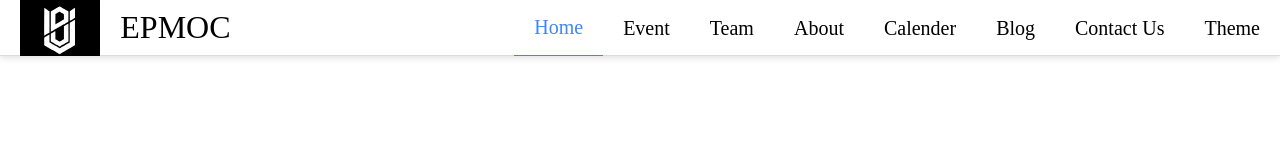
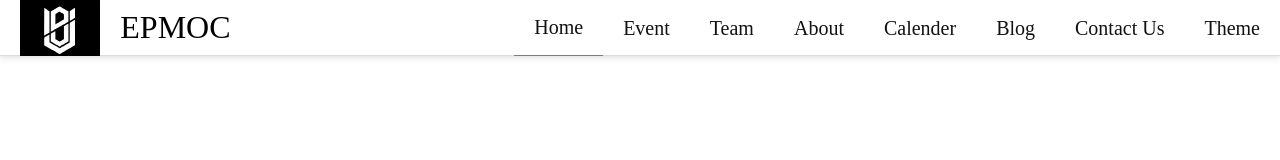
Before and after one commit to akshat-khosya/epmoc, a React (Create React App) app: page / in a window 1280 px wide. Shown: the top 160 px of the page. Built offline with nearby package versions, Linux system fonts and the light colour scheme; a web font is replaced by a local one.

Commit message:
Addded navline for routes

```diff
--- a/src/App.js
+++ b/src/App.js
@@ -1,15 +1,27 @@
-import { BrowserRouter as Router, Route, Routes } from 'react-router-dom';
+import { BrowserRouter as Router, Route, Routes } from "react-router-dom";
 import axios from "axios";
-import Home from './pages/home/Home';
+import Home from "./pages/home/Home";
 function App() {
   const axiosInstance = axios.create({
-		baseURL: "http://localhost:4000/",
-	});
+    baseURL: "http://localhost:4000/",
+  });
   return (
-
     <Router>
       <Routes>
-        <Route path="/" element={<Home axiosInstance={axiosInstance} />}/>
+        <Route path="/" element={<Home axiosInstance={axiosInstance} />} />
+        <Route path="/event" element={<Home axiosInstance={axiosInstance} />} />
+        <Route path="/team" element={<Home axiosInstance={axiosInstance} />} />
+        <Route path="/about" element={<Home axiosInstance={axiosInstance} />} />
+        <Route
+          path="/calendar"
+          element={<Home axiosInstance={axiosInstance} />}
+        />
+        <Route path="/blog" element={<Home axiosInstance={axiosInstance} />} />
+        <Route
+          path="/contact"
+          element={<Home axiosInstance={axiosInstance} />}
+        />
+        <Route path="/theme" element={<Home axiosInstance={axiosInstance} />} />
       </Routes>
     </Router>
   );
--- a/src/components/navbar/Navbar.jsx
+++ b/src/components/navbar/Navbar.jsx
@@ -1,8 +1,11 @@
-import './navbar.css'
-import logo from '../../images/epmoc.svg'
+import "./navbar.css";
+import logo from "../../images/epmoc.svg";
+import { useLocation } from "react-router";
+import { Link } from "react-router-dom";
 function Navbar() {
+  const location = useLocation();
   return (
-        <div className='navbar'>
+    <div className="navbar">
       <div className="navbarcontainer">
         <div className="navbar-logo">
           <img src={logo} alt="" />
@@ -10,19 +13,67 @@ function Navbar() {
         </div>
         <div className="navbar-navigation">
           <ul className="navbar-items">
-                    <li className="navbar-item navbar-item-active">Home</li>
-                    <li className="navbar-item">Event</li>
-                    <li className="navbar-item">Team</li>
-                    <li className="navbar-item">About</li>
-                    <li className="navbar-item">Calender</li>
-                    <li className="navbar-item">Blog</li>
-                    <li className="navbar-item">Contact Us</li>
-                    <li className="navbar-item">Theme</li>
+            <li
+              className={`navbar-item ${
+                location.pathname === "/" ? "navbar-item-active" : ""
+              }`}
+            >
+              <Link to="/">Home</Link>
+            </li>
+            <li
+              className={`navbar-item ${
+                location.pathname === "/event" ? "navbar-item-active" : ""
+              }`}
+            >
+              <Link to="/event">Event</Link>
+            </li>
+            <li
+              className={`navbar-item ${
+                location.pathname === "/team" ? "navbar-item-active" : ""
+              }`}
+            >
+              <Link to="/team">Team</Link>
+            </li>
+            <li
+              className={`navbar-item ${
+                location.pathname === "/about" ? "navbar-item-active" : ""
+              }`}
+            >
+              <Link to="/about">About</Link>
+            </li>
+            <li
+              className={`navbar-item ${
+                location.pathname === "/calendar" ? "navbar-item-active" : ""
+              }`}
+            >
+              <Link to="/calendar">Calender</Link>
+            </li>
+            <li
+              className={`navbar-item ${
+                location.pathname === "/blog" ? "navbar-item-active" : ""
+              }`}
+            >
+              <Link to="/blog">Blog</Link>
+            </li>
+            <li
+              className={`navbar-item ${
+                location.pathname === "/contact" ? "navbar-item-active" : ""
+              }`}
+            >
+              <Link to="/contact">Contact Us</Link>
+            </li>
+            <li
+              className={`navbar-item ${
+                location.pathname === "/theme" ? "navbar-item-active" : ""
+              }`}
+            >
+              <Link to="/theme">Theme</Link>
+            </li>
           </ul>
         </div>
       </div>
     </div>
-    )
+  );
 }
 
-export default Navbar
+export default Navbar;
```
Lines whose indentation alone changed are shown as unchanged.
